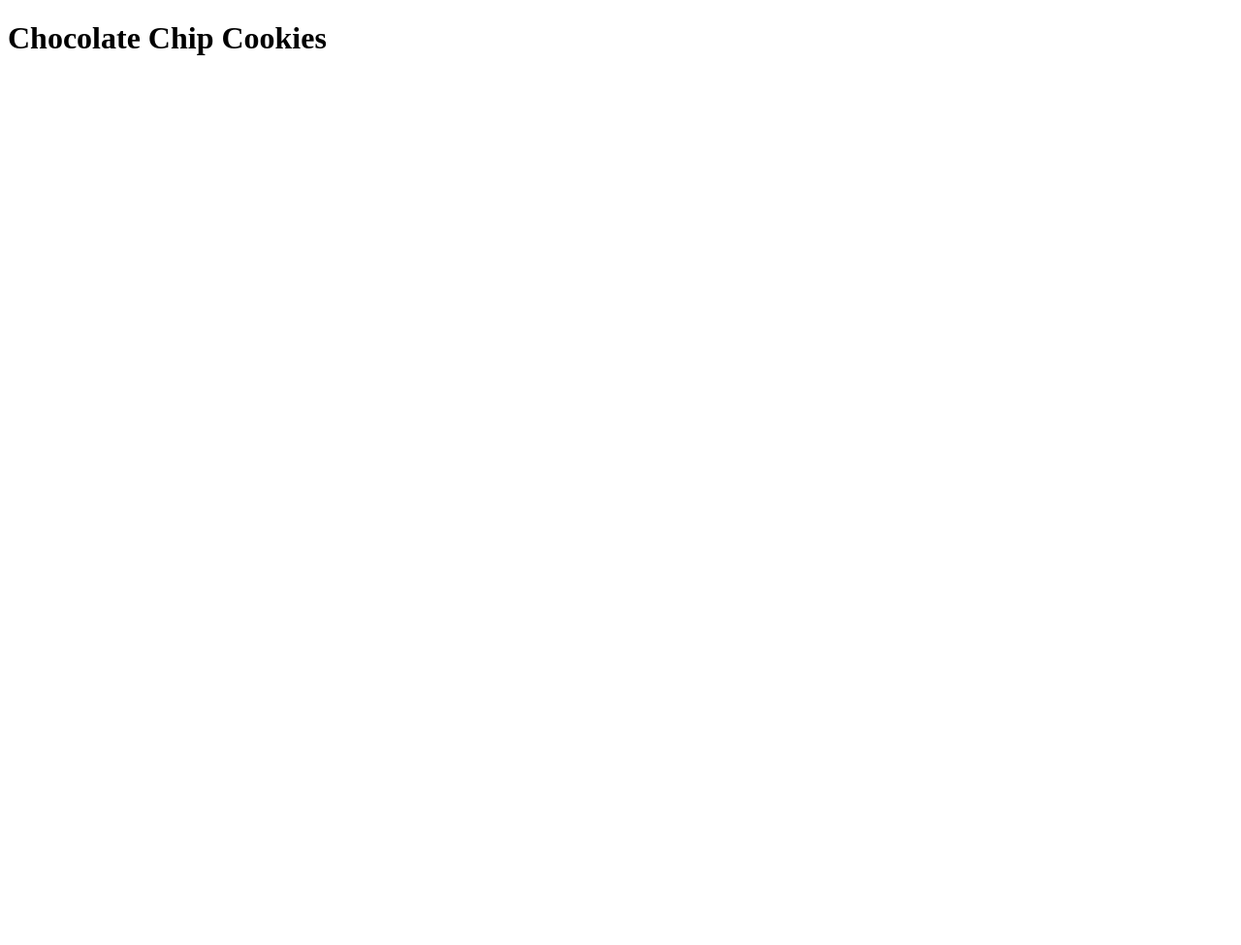
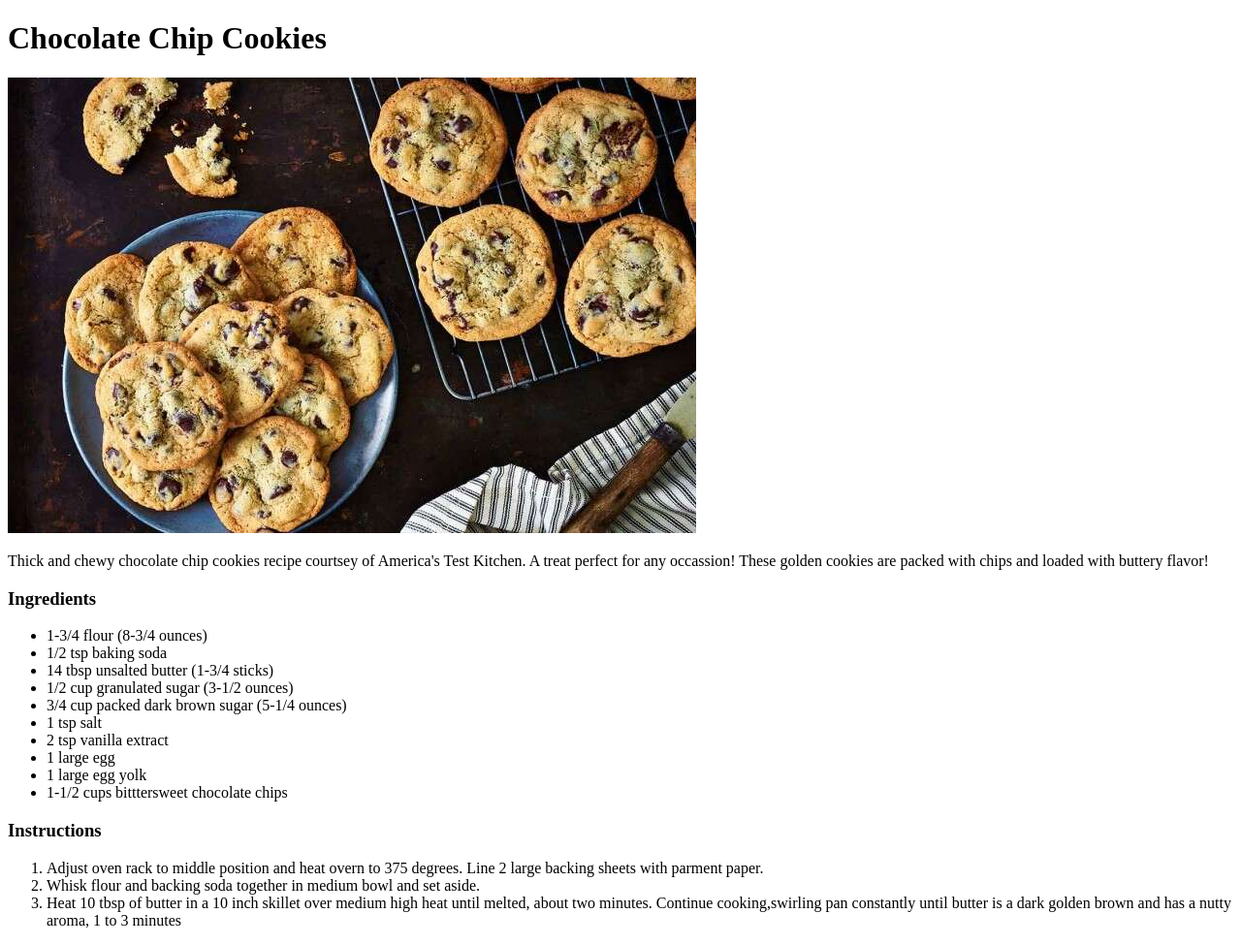
Before and after one commit to joyceha12/odin-recipes, a plain HTML site: page recipes/chocolate_chip_cookies.html in a window 1280 px wide. Shown: the whole page at 97% size. Before the commit the page ends 800 px from the top, so only its background shows below. Drawn offline with Linux system fonts and the light colour scheme.

Commit message:
Add image, ingredient list, and instructions to chocolate_chip_cookies.html

```diff
--- a/recipes/chocolate_chip_cookies.html
+++ b/recipes/chocolate_chip_cookies.html
@@ -7,5 +7,33 @@
     </head>
     <body>
         <h1>Chocolate Chip Cookies</h1>
+        <img src="img/chocolate_chip_cookies.jpg" alt="chocolate chip cookies on
+        kitchen table">
+        <p>Thick and chewy chocolate chip cookies recipe courtsey of America's
+            Test Kitchen. A treat perfect for any occassion! These golden cookies
+            are packed with chips and loaded with buttery flavor!</p>
+        <h3>Ingredients</h3>
+        <ul>
+            <li>1-3/4 flour (8-3/4 ounces)</li>
+            <li>1/2 tsp baking soda</li>
+            <li>14 tbsp unsalted butter (1-3/4 sticks)</li>
+            <li>1/2 cup granulated sugar (3-1/2 ounces)</li>
+            <li>3/4 cup packed dark brown sugar (5-1/4 ounces)</li>
+            <li>1 tsp salt</li>
+            <li>2 tsp vanilla extract</li>
+            <li>1 large egg</li>
+            <li>1 large egg yolk</li>
+            <li>1-1/2 cups bitttersweet chocolate chips</li>
+        </ul>
+        <h3>Instructions</h3>
+        <ol>
+            <li>Adjust oven rack to middle position and heat overn to 375 degrees.
+                Line 2 large backing sheets with parment paper.</li>
+            <li>Whisk flour and backing soda together in medium bowl and set aside.</li>
+            <li>Heat 10 tbsp of butter in a 10 inch skillet over medium high heat
+                until melted, about two minutes. Continue cooking,swirling pan
+                constantly until butter is a dark golden brown and has a nutty aroma,
+                1 to 3 minutes</li>
+        </ol>
     </body>
 </html>
```
Also changed, not shown: recipes/img/chocolate_chip_cookies.jpg (added).
